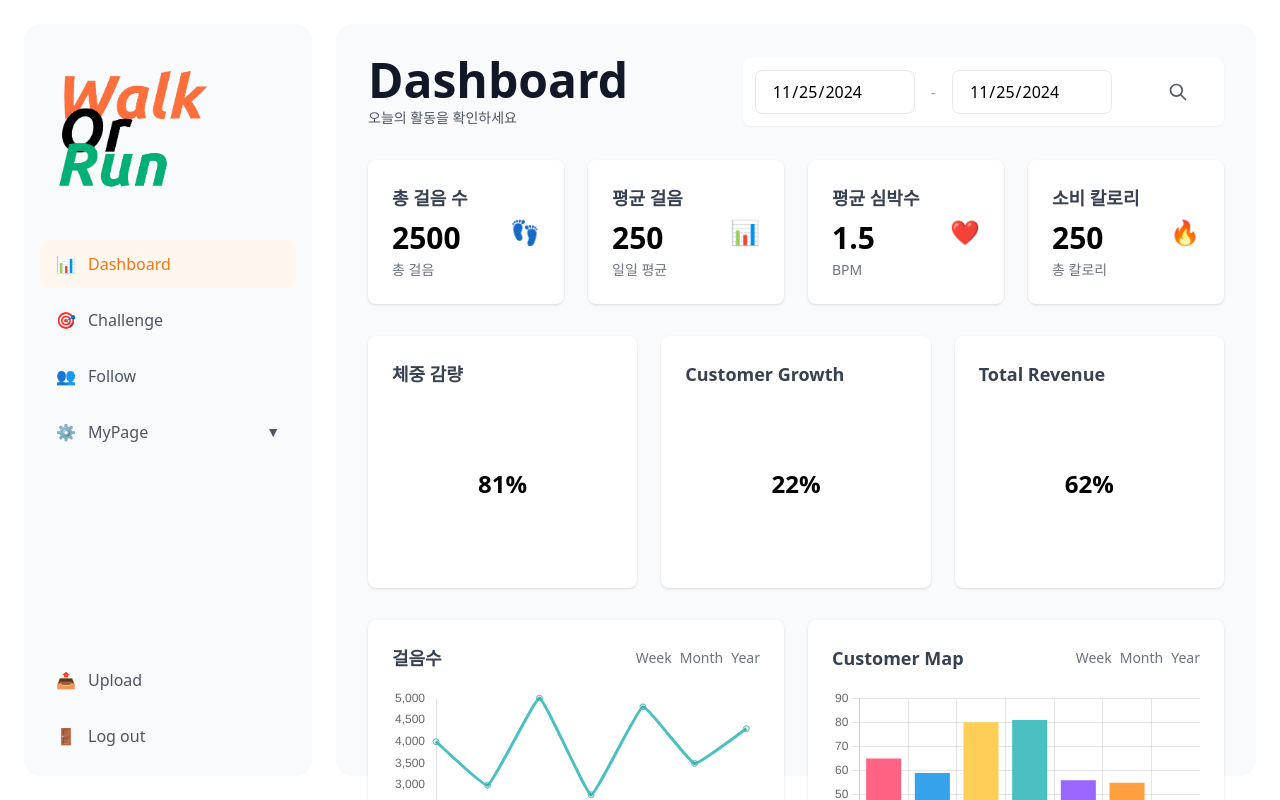
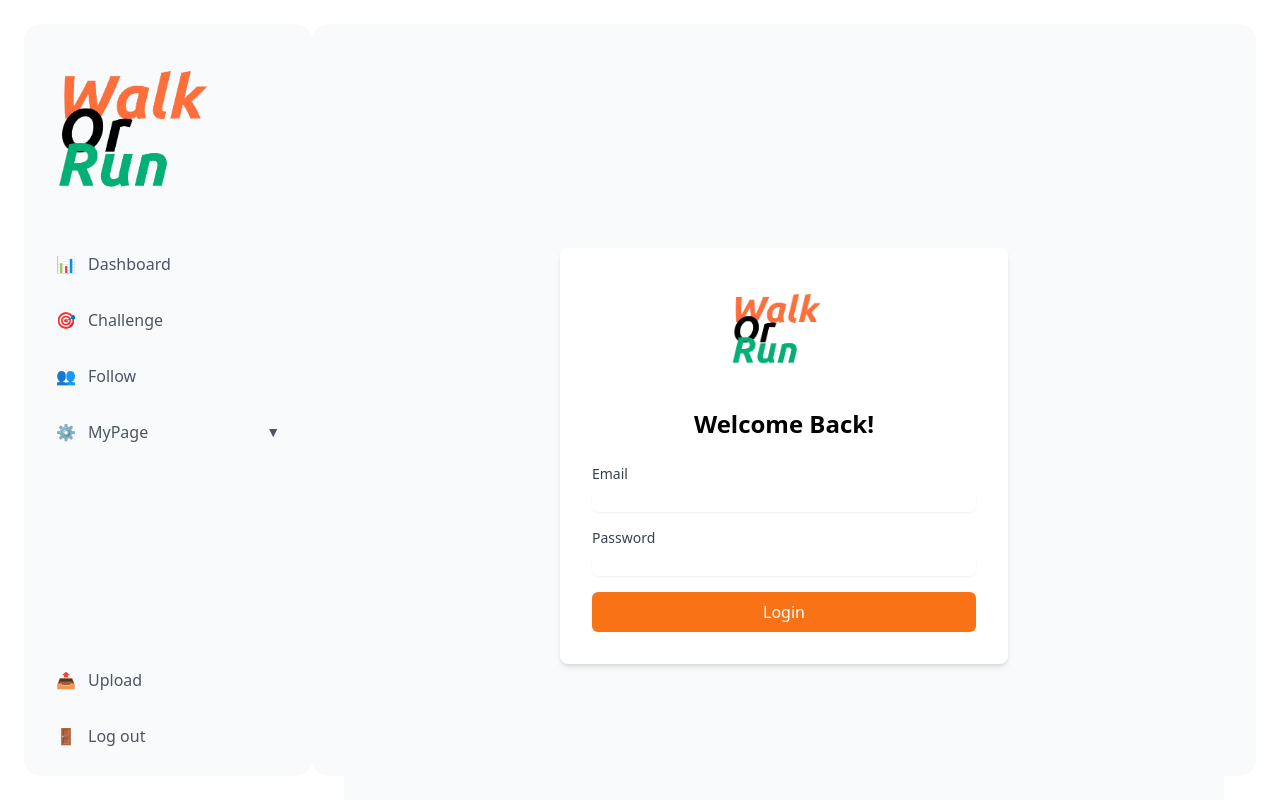
Before and after one commit to zyu22/walk-or-run-client, a Vue app: page / in a window 1280 px wide. Before the commit this address led to /dashboard. Shown: the top 800 px of the page. Built offline with nearby package versions, Linux system fonts and the light colour scheme; sample sign-in values are in the browser's storage.

Commit message:
[feat] 임의로 Login 화면 강제이동하는 기능 추가

```diff
--- a/src/App.vue
+++ b/src/App.vue
@@ -1,12 +1,10 @@
 <template>
-  <!-- 로그인하지 않은 경우: 전체 화면 로그인 -->
-  <div v-if="!isLoggedIn" class="min-h-screen bg-gray-50">
-    <RouterView />
-  </div>
+  <div>
+    <!-- 로그인하지 않은 경우: 로그인 화면 -->
+    <Login v-if="!isLoggedIn" @login-success="handleLoginSuccess" />
 
-  <!-- 로그인한 경우: 사이드바가 있는 메인 레이아웃 -->
-  <div v-else>
-    <div class="flex mt-6">
+    <!-- 로그인한 경우: 메인 레이아웃 -->
+    <div v-else class="flex mt-6">
       <AdminSidebar v-if="isAdmin" @logout="handleLogout" />
       <SideBar v-else @logout="handleLogout" />
 
@@ -18,23 +16,29 @@
 </template>
 
 <script setup>
-import { ref, onMounted, watch } from 'vue';
+import { ref, onMounted } from 'vue';
 import { useRouter } from 'vue-router';
-import SideBar from './components/SideBar.vue';
-import AdminSidebar from './components/admin/AdminSidebar.vue';
+import Login from '@/components/user/Login.vue';
+import AdminSidebar from '@/components/admin/AdminSidebar.vue';
+import SideBar from '@/components/SideBar.vue';
 
 const router = useRouter();
 const isLoggedIn = ref(false);
 const isAdmin = ref(false);
 
-// 로그인 성공 시 호출되는 함수
+// 로그인 성공 핸들러
 const handleLoginSuccess = (userData) => {
+  console.log('Login success:', userData); // 디버깅용
+
+  // 로그인 상태 업데이트
   isLoggedIn.value = true;
   isAdmin.value = userData.role === 'ADMIN';
 
+  // localStorage에 사용자 정보 저장
   localStorage.setItem('user', JSON.stringify(userData));
   localStorage.setItem('isLoggedIn', 'true');
 
+  // 적절한 페이지로 라우팅
   if (isAdmin.value) {
     router.push('/admin');
   } else {
@@ -42,22 +46,22 @@ const handleLoginSuccess = (userData) => {
   }
 };
 
-// 로그아웃 처리 함수
-const handleLogout = async () => {
-  try {
-    localStorage.removeItem('user');
-    localStorage.removeItem('isLoggedIn');
+// 로그아웃 핸들러
+const handleLogout = () => {
+  // localStorage 클리어
+  localStorage.removeItem('user');
+  localStorage.removeItem('isLoggedIn');
 
-    isLoggedIn.value = false;
-    isAdmin.value = false;
+  console.log(localStorage.getItem('user'));
+  // 상태 초기화
+  isLoggedIn.value = false;
+  isAdmin.value = false;
 
-    await router.replace('/login');
-  } catch (error) {
-    console.error('Logout error:', error);
-  }
+  // 로그인 페이지로 리다이렉션
+  router.push('/user/login');
 };
 
-// 로그인 상태 체크
+// 초기 로그인 상태 체크
 const checkLoginStatus = () => {
   const userStr = localStorage.getItem('user');
   const isLoggedInStr = localStorage.getItem('isLoggedIn');
@@ -66,43 +70,15 @@ const checkLoginStatus = () => {
     const userData = JSON.parse(userStr);
     isLoggedIn.value = true;
     isAdmin.value = userData.role === 'ADMIN';
-
-    if (['/login', '/'].includes(router.currentRoute.value.path)) {
-      router.push(isAdmin.value ? '/admin' : '/dashboard');
-    }
   } else {
     isLoggedIn.value = false;
     isAdmin.value = false;
-    localStorage.clear();
-
-    if (router.currentRoute.value.path !== '/login') {
-      router.push('/login');
-    }
+    router.push('/user/login');
   }
 };
 
+// 컴포넌트 마운트 시 로그인 상태 체크
 onMounted(() => {
   checkLoginStatus();
 });
-
-// 라우트 변경 감지
-watch(
-  () => router.currentRoute.value.path,
-  (newPath) => {
-    if (!isLoggedIn.value && newPath !== '/login') {
-      router.push('/login');
-      return;
-    }
-
-    if (newPath.startsWith('/admin') && !isAdmin.value) {
-      router.push('/dashboard');
-    }
-  }
-);
 </script>
-
-<style scoped>
-.min-h-screen {
-  min-height: 100vh;
-}
-</style>
--- a/src/components/SideBar.vue
+++ b/src/components/SideBar.vue
@@ -1,7 +1,4 @@
-// components/admin/Sidebar.vue
 <template>
-  <div class="flex h-screen bg-white">
-    <!-- Left Padding for Sidebar -->
   <div class="pl-6">
     <!-- Sidebar with gray background and spacing -->
     <div class="w-72 bg-gray-50 h-[calc(100vh-3rem)] rounded-2xl">
@@ -118,25 +115,20 @@
       </div>
     </div>
   </div>
-
-    <!-- Main Content Area (White Background) -->
-    <main class="flex-1 p-3 bg-white">
-      <slot></slot>
-    </main>
-  </div>
 </template>
 
 <script setup>
-// script 부분은 이전과 동일
 import { ref, computed } from 'vue'
 import { useRouter, useRoute } from 'vue-router'
+
+const emit = defineEmits(['logout']) // emit 정의 추가
 
 const router = useRouter()
 const route = useRoute()
 const isMyPageOpen = ref(false)
 
 const isMyPageActive = computed(() => {
-  return route.path.includes('/mypage')
+  return route.path.includes('/user')
 })
 
 const isCurrentRoute = (path) => {
@@ -147,7 +139,8 @@ const toggleMyPage = () => {
   isMyPageOpen.value = !isMyPageOpen.value
 }
 
+// 로그아웃 핸들러 수정
 const handleLogout = () => {
-  router.push('/user/login')
+  emit('logout') // emit을 통해 부모 컴포넌트로 이벤트 전달
 }
 </script>
--- a/src/components/admin/AdminSideBar.vue
+++ b/src/components/admin/AdminSideBar.vue
@@ -112,6 +112,8 @@
 import { ref, computed } from 'vue'
 import { useRouter, useRoute } from 'vue-router'
 
+const emit = defineEmits(['logout']) // emit 정의 추가
+
 const router = useRouter()
 const route = useRoute()
 const isChallengeOpen = ref(false)
@@ -127,6 +129,6 @@ const toggleChallenge = () => {
 }
 
 const handleLogout = () => {
-  router.push('/login')
+  emit('logout') // emit을 통해 부모 컴포넌트로 이벤트 전달
 }
 </script>
--- a/src/components/user/login.vue
+++ b/src/components/user/login.vue
@@ -80,6 +80,8 @@ const handleSubmit = async () => {
 const mockLogin = async (email, password) => {
   await new Promise(resolve => setTimeout(resolve, 1000)); // 임시 딜레이
 
+  console.log(email);
+  console.log(password);
   // 테스트용 계정
   if (email === 'admin@test.com' && password === 'admin') {
     return {
--- a/src/router/index.js
+++ b/src/router/index.js
@@ -1,11 +1,11 @@
 import { createRouter, createWebHistory } from 'vue-router';
 import HomeView from '../views/HomeView.vue';
-import MainLayout from '../views/MainLayout.vue';
 import ChallengeView from '../views/ChallengeView.vue';
 import UserView from '../views/UserView.vue';
 import AdminView from '../views/AdminView.vue';
 import FollowView from '../views/FollowView.vue';
 import UploadView from '../views/UploadView.vue';
+import MainLayout from '../views/MainLayout.vue';
 
 import SettingChallenge from '@/components/admin/SettingChallenge.vue';
 import SettingScheduleChallenge from '@/components/admin/SettingChallenge.vue';
@@ -19,7 +19,7 @@ import upload from '@/components/upload/upload.vue';
 const routes = [
   {
     path: '/',
-    redirect: '/dashboard'
+    component: MainLayout
   },
   {
     path: '/dashboard',
@@ -50,6 +50,11 @@ const routes = [
         path: 'scheduleChallenge',
         name: 'adminScheduleChallenge',
         component: SettingScheduleChallenge
+      },
+      {
+        path: 'user/login',
+        name: 'adminUserLogin',
+        component: login
       }
 
     ]
@@ -105,31 +110,20 @@ const router = createRouter({
   routes
 });
 
-// 네비게이션 가드 추가
 router.beforeEach((to, from, next) => {
   const isLoggedIn = localStorage.getItem('isLoggedIn') === 'true';
 
-  // 로그인 페이지로 가는 경우
-  if (to.path === '/login') {
-    if (isLoggedIn) {
-      // 이미 로그인된 경우 대시보드로
-      const userData = JSON.parse(localStorage.getItem('user') || '{}');
-      next(userData.role === 'ADMIN' ? '/admin' : '/dashboard');
-    } else {
-      // 로그인되지 않은 경우 로그인 페이지로
-      next();
-    }
-    return;
-  }
+  // 로그인이 필요한 페이지인지 확인
+  const requiresAuth = to.matched.some(record => record.meta.requiresAuth);
 
-  // 로그인이 필요한 페이지에 접근하는 경우
-  if (!isLoggedIn) {
+  if (!isLoggedIn && requiresAuth) {
     next('/login');
     return;
   }
 
-  // 관리자 페이지 접근 제한
-  if (to.path.startsWith('/admin')) {
+  // 관리자 권한이 필요한 페이지 체크
+  const requiresAdmin = to.matched.some(record => record.meta.requiresAdmin);
+  if (requiresAdmin) {
     const userData = JSON.parse(localStorage.getItem('user') || '{}');
     if (userData.role !== 'ADMIN') {
       next('/dashboard');
--- a/src/views/MainLayout.vue
+++ b/src/views/MainLayout.vue
@@ -1,15 +1,98 @@
 <template>
-    <div>
+  <div class="min-h-screen bg-gray-50 flex items-center justify-center">
+    <div class="bg-white p-8 rounded-lg shadow-md w-full max-w-md">
+      <!-- Logo -->
+      <div class="flex justify-center mb-8">
+        <img
+          src="@/assets/logo.png"
+          alt="WalkOrRun"
+          class="h-24 w-auto"
+        />
+      </div>
 
+      <h2 class="text-2xl font-bold mb-6 text-center">Welcome Back!</h2>
+
+      <form @submit.prevent="handleSubmit" class="space-y-4">
+        <div>
+          <label class="block text-sm font-medium text-gray-700">Email</label>
+          <input
+            type="email"
+            v-model="email"
+            class="mt-1 block w-full rounded-md border-gray-300 shadow-sm focus:border-orange-500 focus:ring-orange-500"
+          />
+        </div>
+
+        <div>
+          <label class="block text-sm font-medium text-gray-700">Password</label>
+          <input
+            type="password"
+            v-model="password"
+            class="mt-1 block w-full rounded-md border-gray-300 shadow-sm focus:border-orange-500 focus:ring-orange-500"
+          />
+        </div>
+
+        <button
+          type="submit"
+          class="w-full bg-orange-500 text-white py-2 px-4 rounded-md hover:bg-orange-600 transition-colors"
+          :disabled="isLoading"
+        >
+          {{ isLoading ? 'Loading...' : 'Login' }}
+        </button>
+
+        <p v-if="error" class="text-red-500 text-sm text-center">{{ error }}</p>
+      </form>
     </div>
+  </div>
 </template>
 
-<script>
-    export default {
+<script setup>
+import { ref } from 'vue';
 
-    }
+const emit = defineEmits(['login-success']);
+
+const email = ref('');
+const password = ref('');
+const error = ref('');
+const isLoading = ref(false);
+
+const handleSubmit = async () => {
+  try {
+    isLoading.value = true;
+    error.value = '';
+
+    // Mock login - replace with actual API call
+    const response = await mockLogin(email.value, password.value);
+    emit('login-success', response.user);
+  } catch (err) {
+    error.value = err.message;
+  } finally {
+    isLoading.value = false;
+  }
+};
+
+const mockLogin = async (email, password) => {
+  await new Promise(resolve => setTimeout(resolve, 1000));
+
+  if (email === 'admin@test.com' && password === 'admin') {
+    return {
+      user: {
+        id: 1,
+        email: 'admin@test.com',
+        name: 'Admin',
+        role: 'ADMIN'
+      }
+    };
+  } else if (email === 'user@test.com' && password === 'user') {
+    return {
+      user: {
+        id: 2,
+        email: 'user@test.com',
+        name: 'User',
+        role: 'USER'
+      }
+    };
+  }
+
+  throw new Error('Invalid credentials');
+};
 </script>
-
-<style lang="scss" scoped>
-
-</style>
```
Lines whose indentation alone changed are shown as unchanged.
